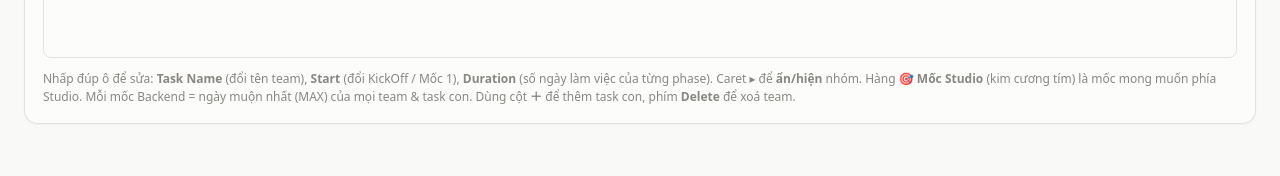
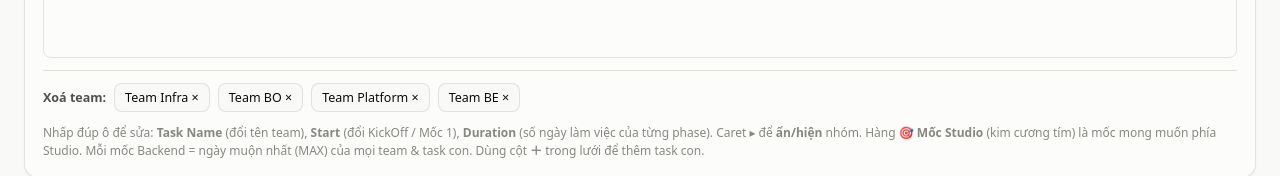
Before and after one commit to dvdieu/testplan, a React (Vite) app: page /plan/1 in a window 1280 px wide. Shown: the part 1170-1346 px from the top of the page. Built offline with nearby package versions, Linux system fonts and the light colour scheme; no server answers.

Commit message:
Add external team delete buttons below SvarGantt

```diff
--- a/src/PlannerPage.jsx
+++ b/src/PlannerPage.jsx
@@ -553,18 +553,31 @@ export default function PlannerPage() {
           setField={set}
           addTeam={addTeam}
           addChild={addChild}
-          removeTeam={removeTeam}
           msOptions={msOptions}
           phaseMsSel={phaseMsSel}
           phaseMsLabel={phaseMsLabel}
           setPhaseMs={setPhaseMs}
         />
+
+        <div className="team-manager">
+          <span className="team-manager-label">Xoá team:</span>
+          {rows.filter(r => !r.parentId).map(r => (
+            <button
+              key={r.id}
+              className="btn-del-team"
+              title={`Xoá ${r.name}`}
+              onClick={() => removeTeam(r.id)}
+            >
+              {r.name || 'Team ?'} ×
+            </button>
+          ))}
+        </div>
+
         <p className="logic-note">
           Nhấp đúp ô để sửa: <b>Task Name</b> (đổi tên team), <b>Start</b> (đổi KickOff / Mốc 1),
           <b> Duration</b> (số ngày làm việc của từng phase). Caret ▸ để <b>ẩn/hiện</b> nhóm. Hàng
           <b> 🎯 Mốc Studio</b> (kim cương tím) là mốc mong muốn phía Studio. Mỗi mốc Backend = ngày
-          muộn nhất (MAX) của mọi team &amp; task con. Dùng cột <b>＋</b> để thêm task con, phím
-          <b> Delete</b> để xoá team.
+          muộn nhất (MAX) của mọi team &amp; task con. Dùng cột <b>＋</b> trong lưới để thêm task con.
         </p>
       </section>
     </div>
--- a/src/app.css
+++ b/src/app.css
@@ -1324,6 +1324,41 @@ h1 {
 .ms-row .btn-del {
   justify-self: end;
 }
+
+.team-manager {
+  display: flex;
+  flex-wrap: wrap;
+  align-items: center;
+  gap: 8px;
+  margin-top: 12px;
+  padding-top: 12px;
+  border-top: 1px solid var(--grid);
+}
+
+.team-manager-label {
+  font-size: 12.5px;
+  font-weight: 600;
+  color: var(--text-secondary);
+}
+
+.btn-del-team {
+  background: var(--page);
+  border: 1px solid var(--border);
+  border-radius: 8px;
+  padding: 5px 10px;
+  font: inherit;
+  font-size: 12.5px;
+  color: var(--text-primary);
+  cursor: pointer;
+  transition: border-color 120ms ease, background 120ms ease, color 120ms ease;
+}
+
+.btn-del-team:hover {
+  border-color: var(--critical);
+  background: color-mix(in srgb, var(--critical) 10%, transparent);
+  color: var(--critical);
+}
+
 /* Mốc hard code (API-CONTRACT): Loại khoá + không xoá */
 .ms-type-hard {
   display: flex;
```
